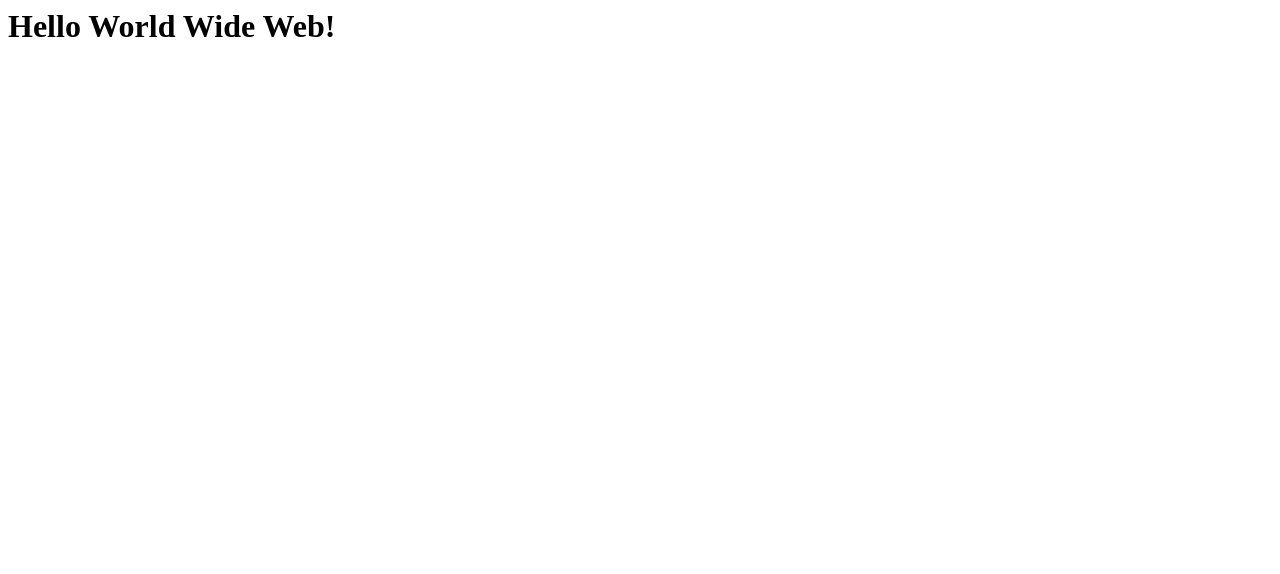
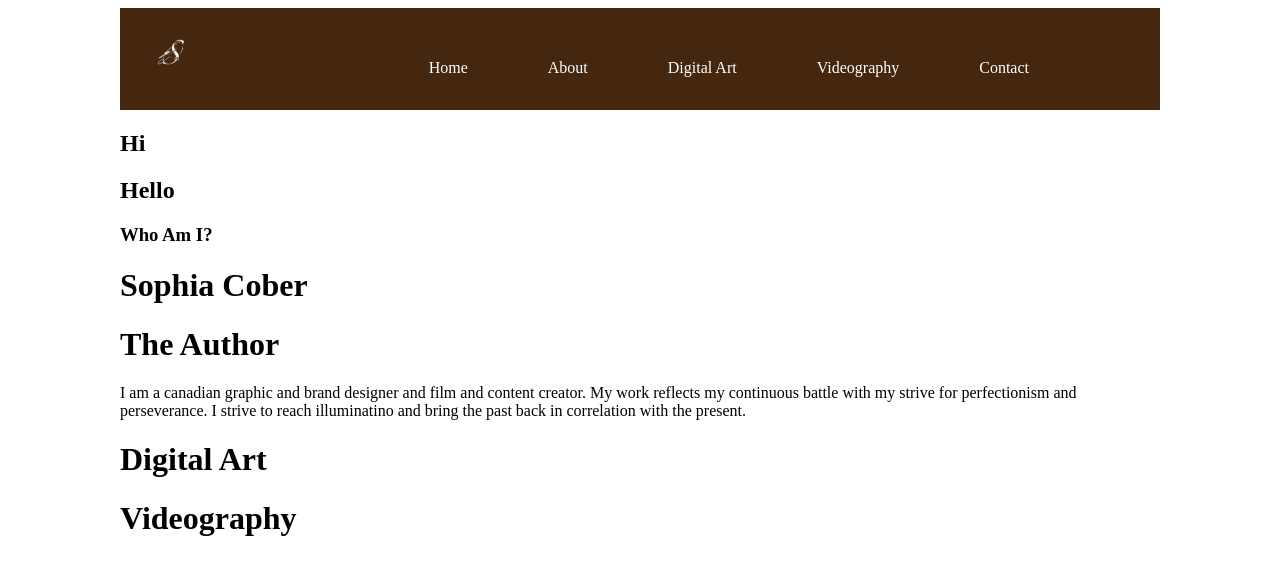
Before and after one commit to sophiacober13/portfolio-website, a plain HTML site: page index.html in a window 1280 px wide. Drawn offline with Linux system fonts and the light colour scheme.

Commit message:
( ◕ ◞ ◕ ) auto commit

```diff
--- a/index.html
+++ b/index.html
@@ -1 +1,102 @@
-<h1>Hello World Wide Web!</h1>
+<!DOCTYPE html>
+<html lang="eng-CA">
+
+  <head>
+    <meta charset="UFT-8">
+    <title>Sophia Cober - Sisyphean Perseverance</title>
+
+  </head>
+
+
+  <style>
+    #logo {
+      display: inline-block;
+      padding: 10px;
+      float: left;
+      background-color: #45260e;
+    }
+
+
+    #nav {
+      background-color: #45260e;
+      color: white;
+       ul {
+      list-style: none;
+      margin: 0px;
+      padding: 51px;
+
+    }
+    li {
+      display: inline-block;
+      margin-right: 80px;
+      float: right;
+    }
+    }
+
+
+
+    body {
+      width: 1440;
+      margin-right: 120px;
+      margin-left: 120px;
+    }
+
+
+
+
+  </style>
+
+  <body> <div id="nav">
+
+    <img id="logo" src="logo soph.png" width="100px" alt="Logo of the letter S with bird combined">
+    <ul>
+
+
+
+      <li> Contact </li>
+       <li> Videography </li>
+      <li> Digital Art </li>
+       <li> About </li>
+      <li> Home </li>
+
+    </ul>
+    </div>
+
+
+
+   <h2>
+     Hi
+    </h2>
+     <h2>
+     Hello
+    </h2>
+     <h3>
+     Who Am I?
+    </h3>
+
+    <h1>
+    Sophia Cober
+    </h1>
+
+    <h1>
+      The Author
+    </h1>
+
+    <p>
+     I am a canadian graphic and brand designer and film and content creator. My work reflects my continuous battle with my strive for perfectionism and perseverance. I strive to reach illuminatino and bring the past back in correlation with the present.
+
+    </p>
+
+    <h1>
+      Digital Art
+    </h1>
+
+    <h1>
+      Videography
+    </h1>
+
+
+  </body>
+
+
+</html>
```
Also changed, not shown: logo soph.png (added).
